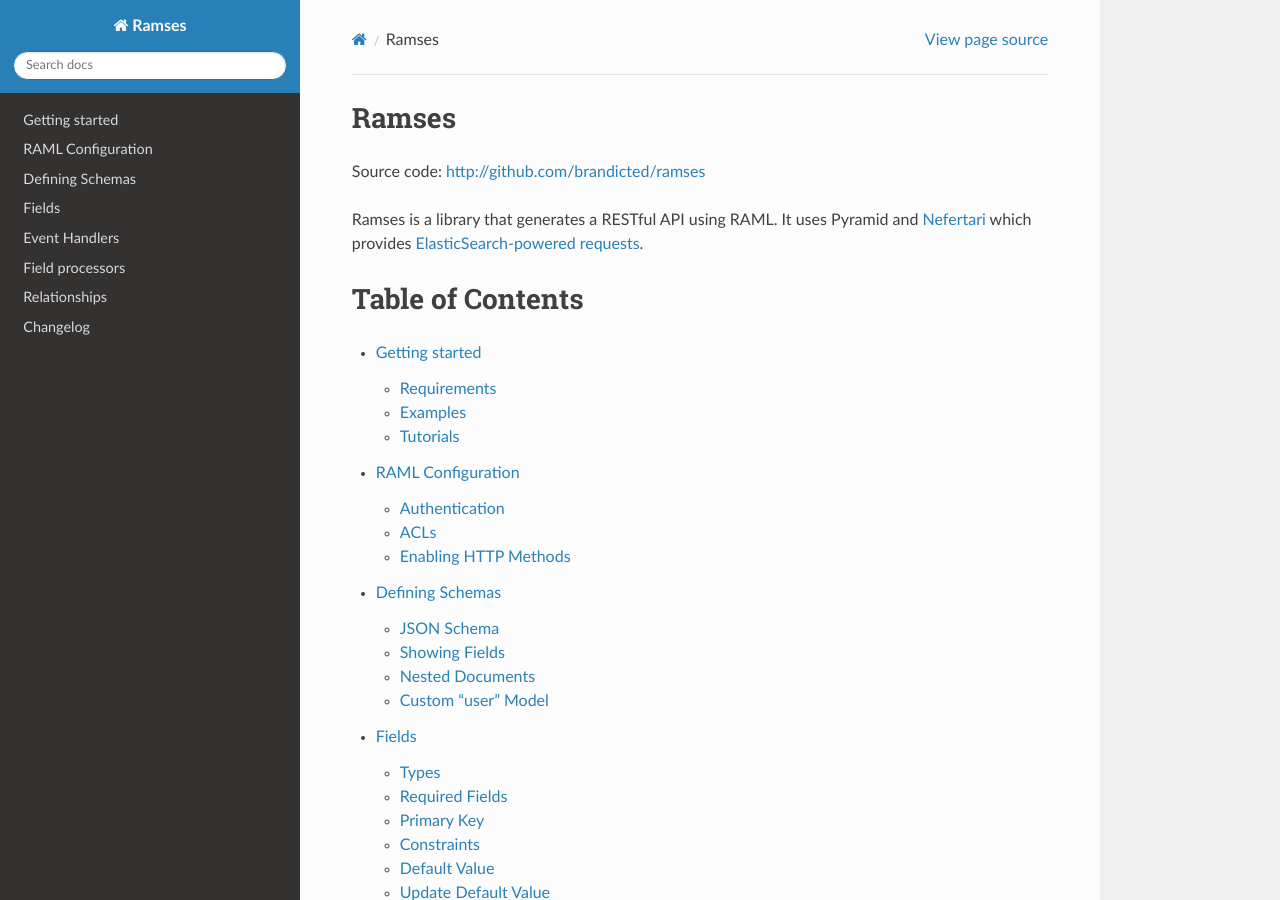
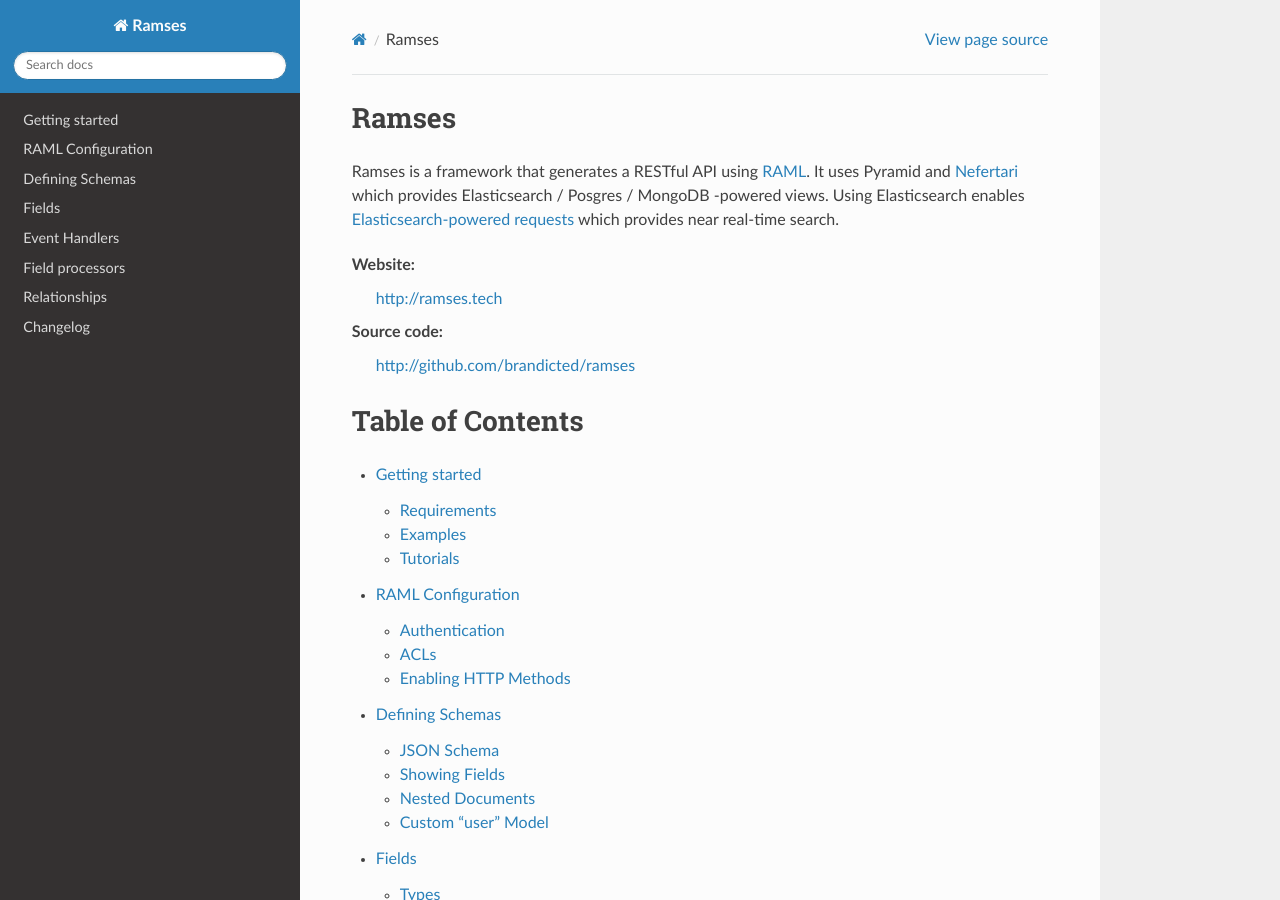
Before and after one commit to ramses-tech/ramses, a Sphinx documentation site: the page built from docs/source/index.rst, in a window 1280 px wide and 900 px high. Built offline with Sphinx 7.4.7 and the Read the Docs theme 2.0.0, drawn with Linux system fonts in a browser that asks for light colours.

Commit message:
adding link to ramses.tech

```diff
--- a/docs/source/event_handlers.rst
+++ b/docs/source/event_handlers.rst
@@ -113,7 +113,7 @@
             subtask_model._update_many(subtasks, {'completed': True})
 
 
-You can perform more complex queries using ElasticSearch:
+You can perform more complex queries using Elasticsearch:
 
 .. code-block:: python
 
--- a/docs/source/index.rst
+++ b/docs/source/index.rst
@@ -1,9 +1,13 @@
 Ramses
 ======
 
-Source code: `<http://github.com/brandicted/ramses>`_
+Ramses is a framework that generates a RESTful API using `RAML <http://raml.org>`_. It uses Pyramid and `Nefertari <https://nefertari.readthedocs.org/>`_ which provides Elasticsearch / Posgres / MongoDB -powered views. Using Elasticsearch enables `Elasticsearch-powered requests <http://nefertari.readthedocs.org/en/stable/making_requests.html>`_ which provides near real-time search.
 
-Ramses is a library that generates a RESTful API using RAML. It uses Pyramid and `Nefertari <https://nefertari.readthedocs.org/>`_ which provides `ElasticSearch-powered requests <http://nefertari.readthedocs.org/en/stable/making_requests.html>`_.
+Website:
+    `<http://ramses.tech>`_
+Source code:
+    `<http://github.com/brandicted/ramses>`_
+
 
 Table of Contents
 =================
```
Also changed, not shown: README.md (+1 -1 lines), 1 other file.
